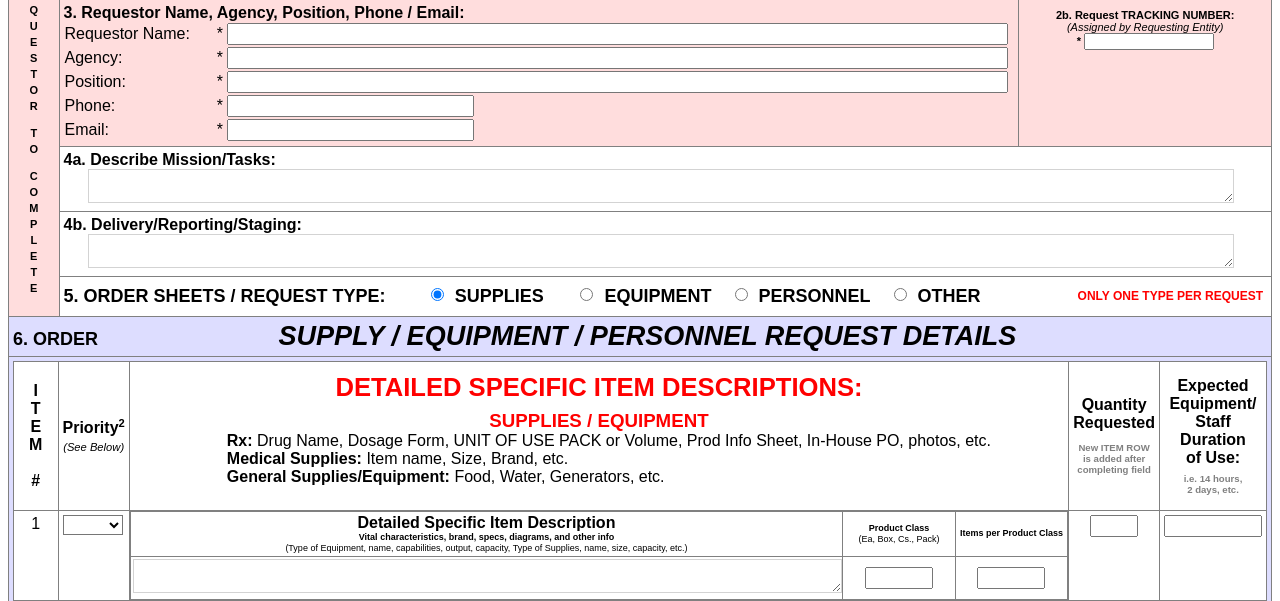
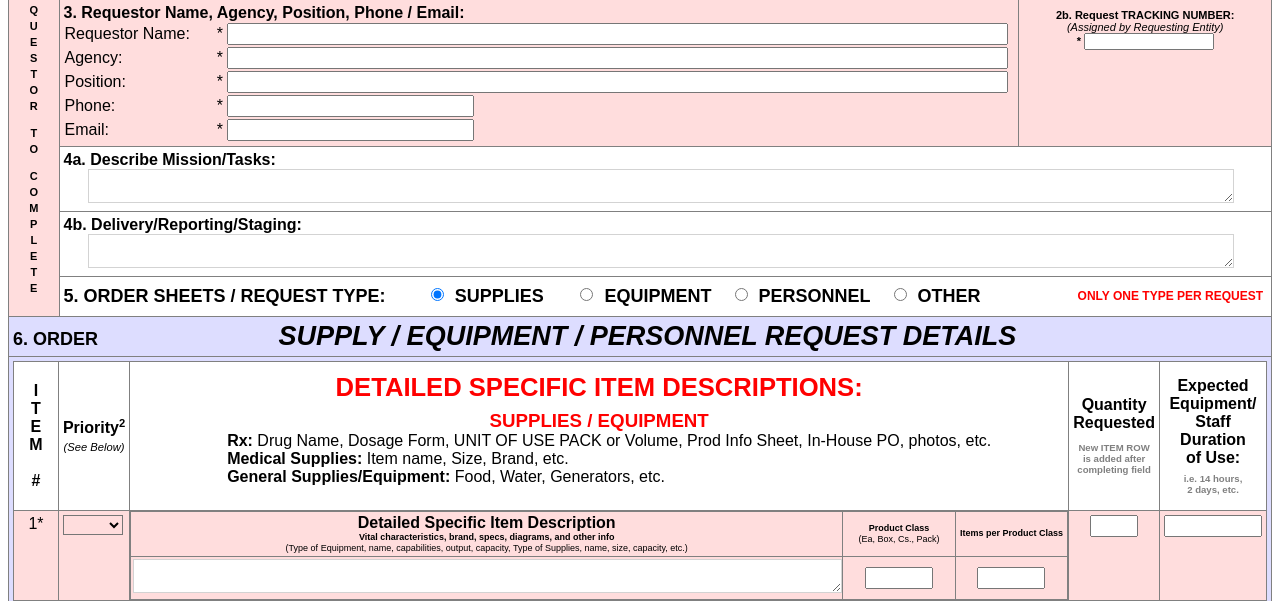
Before and after one commit to areslax/comms-log-toolkit, a PHP site: page /ARES_Resource_Request.php in a window 1280 px wide. Shown: the part 144-745 px from the top of the page. Run offline with PHP 8.4, Linux system fonts and the light colour scheme; lists and menus that the app fills with data are empty; some libraries are stand-ins or nearby versions.

Commit message:
adding default data to resource request

```diff
--- a/ARES_Resource_Request.php
+++ b/ARES_Resource_Request.php
@@ -9,6 +9,7 @@ ini_set('display_errors','1');
 
 $rfld = (empty($_GET['rfld'])) ? "":$_GET['rfld'];
 $loc = (empty($_GET['loc'])) ? "":urldecode($_GET['loc']);
+$inc = (empty($_GET['inc'])) ? "":urldecode($_GET['inc']);
 
 //got form, so submit it
 if (!empty($_POST['sendme'])) {
@@ -302,7 +303,7 @@ $nodb1 = (empty($rfld)) ? "":" <table border=0 style='border:none;display:inline
     <p>C<br>O<br>M<br>P<br>L<br>E<br>T<br>E</p></th>
 
     <td style="width:76%;font-weight:bold;" class="lightred" valign=top>
-    1. Incident Name:<div style="padding-left:2%;font-weight:normal;">*&nbsp;<input tabindex=1 type="text" name="incident_name" id="incidentname" style="width:97%" maxlength=220 onblur="checkAuth(this.form)"></div></td>
+    1. Incident Name:<div style="padding-left:2%;font-weight:normal;">*&nbsp;<input tabindex=1 type="text" name="incident_name" id="incidentname" style="width:97%" maxlength=220 onblur="checkAuth(this.form)" value="<?=$inc?>"></div></td>
     <th style="font-size:11px;width:12%;border-bottom:none;" class="lightred" valign=top>
     2a. Request DATE/TIME:<br>
 	*&nbsp;<input tabindex=2 type=text class="datepicker0" name="req_date" style="text-align:center;width:50%" maxlength=16 onblur="checkAuth(this.form)"></th>
@@ -401,8 +402,8 @@ $nodb1 = (empty($rfld)) ? "":" <table border=0 style='border:none;display:inline
     </th>
   </tr>
 
-  <tr id="row_1" valign=top>
-    <td style="width:4%;text-align:center;"><input type=hidden name="req_item_num[]" value=1>1</td>
+  <tr id="row_1" valign=top class="lightred">
+    <td style="width:4%;text-align:center;"><input type=hidden name="req_item_num[]" value=1>1*</td>
     <td style="width:5%">
       <select name="req_item_priority_1" style="width:60px">
       <option value=0></option>
--- a/scripts/ARES_common_methods.js
+++ b/scripts/ARES_common_methods.js
@@ -226,7 +226,7 @@ function checkType(rtyp,rfld,doit,inid,sid) {
 	}
 	//resource request
 	if (rtyp=='5') {
-		window.open("ARES_Resource_Request.php?rfld="+rfld);
+		window.open("ARES_Resource_Request.php?rfld="+rfld+"&loc="+locfld[rfld]+"&inc="+encodeURIComponent(document.getElementById('incidentname').value));
 	}
 	//relay request
 	if (rtyp=='6') {
```
